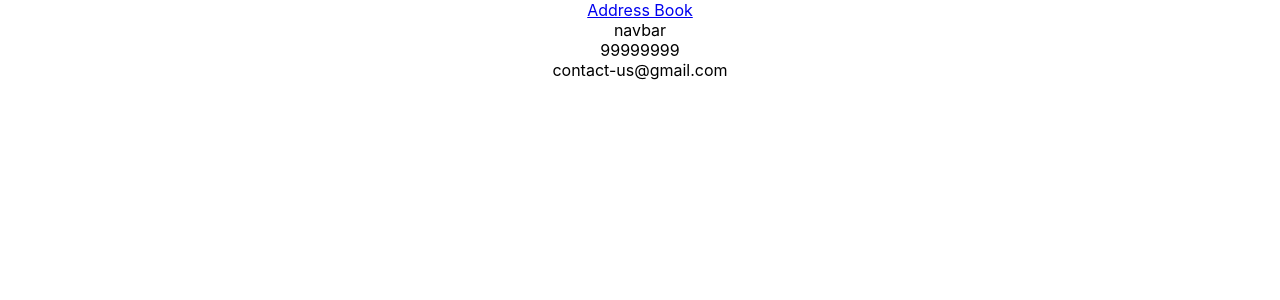
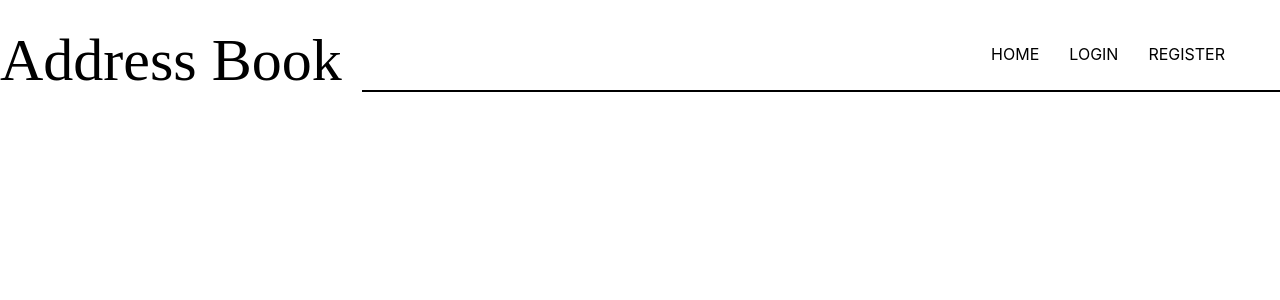
Before and after one commit to Batoul-Alsayyed/Address-Book, a React (Create React App) app in the folder frontend/my-app/: page / in a window 1280 px wide. Shown: the top 300 px of the page. Built offline with nearby package versions, Linux system fonts and the light colour scheme.

Commit message:
Styling the header and adding navbar links

```diff
--- a/frontend/my-app/src/components/common/header/Header.css
+++ b/frontend/my-app/src/components/common/header/Header.css
@@ -0,0 +1,92 @@
+.header {
+  margin-top: 20px;
+  display: flex;
+  flex: 1;
+  flex-direction: column;
+}
+
+.header-top {
+  display: flex;
+  width: 100%;
+  height: 80px;
+}
+
+.header-top__logo {
+  display: flex;
+  justify-content: center;
+  align-items: center;
+  margin-right: 20px;
+}
+
+.header-logo {
+  color: inherit;
+  text-decoration: inherit;
+  font-family: RobotoThin;
+  font-size: 60px;
+}
+
+.header-top__navbar {
+  display: flex;
+  flex: 1;
+  flex-direction: column;
+}
+
+.header-top__seperator {
+  width: 100%;
+  border: none;
+  height: 2px;
+  margin-top: 2px;
+  background-color: black;
+}
+
+.header-top__navigation {
+  display: flex;
+  flex: 1;
+  flex-direction: row;
+  justify-content: flex-end;
+  margin-right: 55px;
+}
+
+.header-bottom {
+  display: flex;
+  flex: 1;
+  justify-content: flex-end;
+  align-items: center;
+  margin-top: 6px;
+}
+
+.header-bottom__email {
+  margin-right: 55px;
+}
+
+.header-bottom__phone {
+  margin-right: 65px;
+}
+
+.header-bottom__bag {
+  position: absolute;
+  display: flex;
+}
+
+.header-bottom__bag-icon {
+  position: relative;
+  display: flex;
+  left: -5px;
+  width: 30px;
+  height: 30px;
+}
+
+.header-bottom__bag-count {
+  position: absolute;
+  display: flex;
+  justify-content: center;
+  align-items: center;
+  font-family: RobotoRegular;
+  right: 0px;
+  top: -5px;
+  width: 20px;
+  height: 20px;
+  background-color: red;
+  border-radius: 10px;
+  color: white;
+}
--- a/frontend/my-app/src/components/common/header/Header.jsx
+++ b/frontend/my-app/src/components/common/header/Header.jsx
@@ -1,27 +1,33 @@
 import React from 'react';
-import { Navbar } from '../../common';
+import { Navbar } from '../../common' ;
 
-function Header(){
-    return (
-        <section className='header'>
-            <section className='header-top'>
-                <section className='header-top-logo'>
-                    <a href='/' className='header-logo'>Address Book</a>
-                </section>
-                <section className='header-top-navbar'>
-                    {<Navbar />}
-                </section>
-            </section>
-            <section className='header-buttom'>
-                <section className='header-buttom__phone'>
-                    99999999
-                </section>
-                <section className='header-buttom_email'>
-                    contact-us@gmail.com
-                </section>
-            </section>
+import './Header.css';
 
+function Header () {
+
+  return (
+    <section className="header">
+      <section className="header-top">
+        <section className="header-top__logo">
+          <a href="/" className="header-logo">Address Book</a>
         </section>
-    );
+        <section className="header-top__navbar">
+          <section className="header-top__navigation">
+            <Navbar />
+          </section>
+          <hr className="header-top__seperator" />
+        </section>
+      </section>
+      {/* <section className="header-bottom">
+        <section className="header-bottom__phone">
+          99999999999
+        </section>
+        <section className="header-bottom__email">
+          shop.info@gmail.com
+        </section>
+      </section> */}
+    </section>
+  )
 }
+
 export default Header;
--- a/frontend/my-app/src/components/common/navbar/Navbar.css
+++ b/frontend/my-app/src/components/common/navbar/Navbar.css
@@ -0,0 +1,15 @@
+.navbar {
+    display: flex;
+    flex-direction: row;
+  }
+
+  .navbar-item {
+    display: flex;
+    justify-content: center;
+    align-items: center;
+    margin-left: 30px;
+    color: inherit;
+    text-decoration: inherit;
+    text-transform: uppercase;
+    outline: none;
+  }
--- a/frontend/my-app/src/components/common/navbar/Navbar.jsx
+++ b/frontend/my-app/src/components/common/navbar/Navbar.jsx
@@ -1,11 +1,16 @@
 import React from 'react';
+import './Navbar.css'
 
-function Navbar(){
+function Navbar () {
+
     return (
-        <section>
-        navbar
+      <section className="navbar">
+        <a href="/" className="navbar-item">Home</a>
+        <a href="/about" className="navbar-item">Login</a>
+        <a href="/portfolio" className="navbar-item">Register</a>
     </section>
-    );
-}
+    )
+
+  }
 
 export default Navbar;
```
